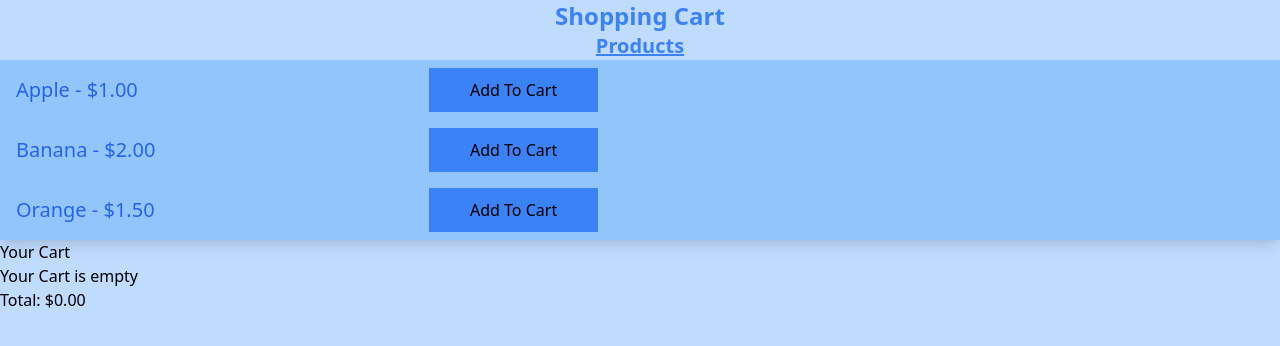
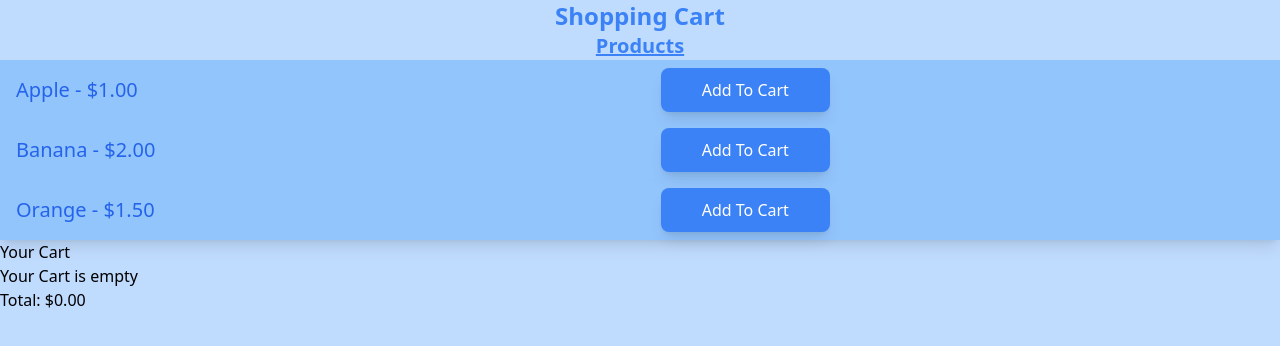
Before and after one commit to nietiene/React-Projects, a React (Vite) app: page / in a window 1280 px wide. Shown: the top 346 px of the page. Built offline with nearby package versions, Linux system fonts and the light colour scheme.

Commit message:
this is commit of react js styling

```diff
--- a/src/Adding-Product-To-Cart/Product.jsx
+++ b/src/Adding-Product-To-Cart/Product.jsx
@@ -42,7 +42,7 @@ const ShoppingCart = () => {
             className="grid sm:grid-cols-1 grid-cols md:grid-cols-2 md:grid-cols-3 p-2 bg-blue-300 shadow-lg ">
                 <span className="text-xl p-2 text-blue-600">{products.name} - ${products.price.toFixed(2)}</span>
                 <button onClick={() => addToCart(products)}
-                    className="bg-blue-500 w-[40%]">
+                    className="bg-blue-500 w-[40%] ms-[55%] rounded-lg shadow-lg text-white">
                     Add To Cart
                 </button>
             </div>
```
